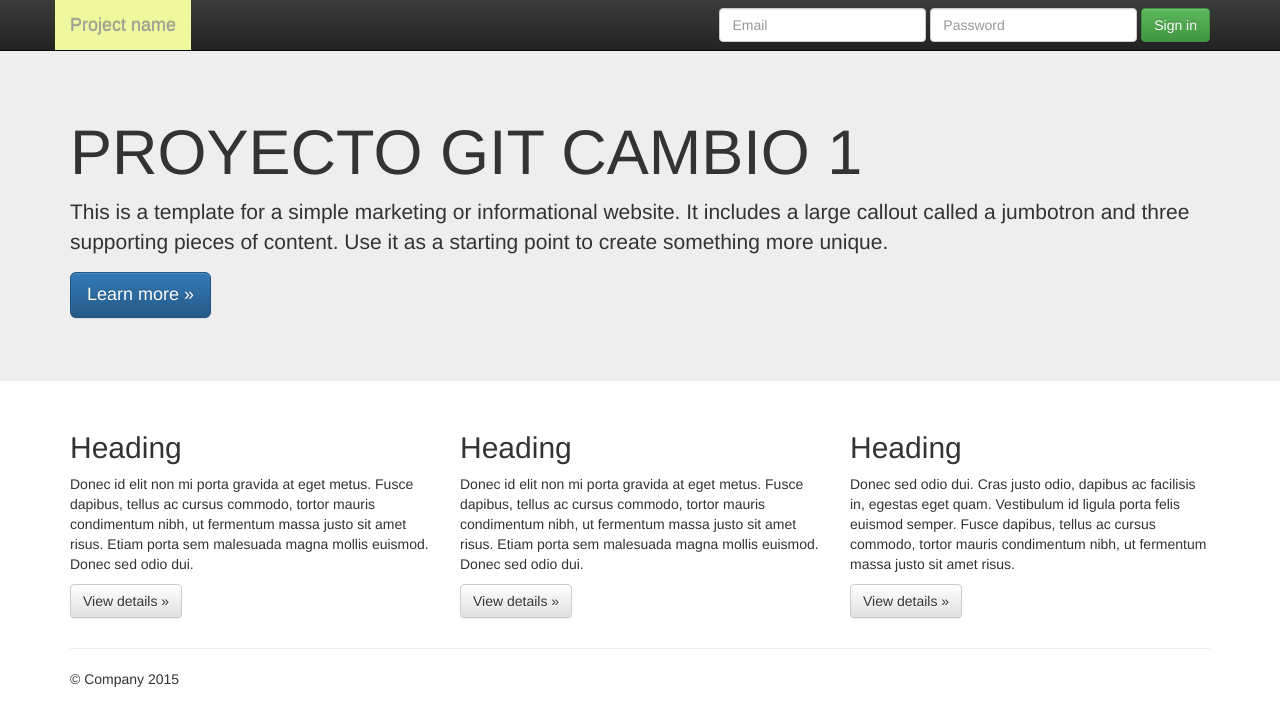
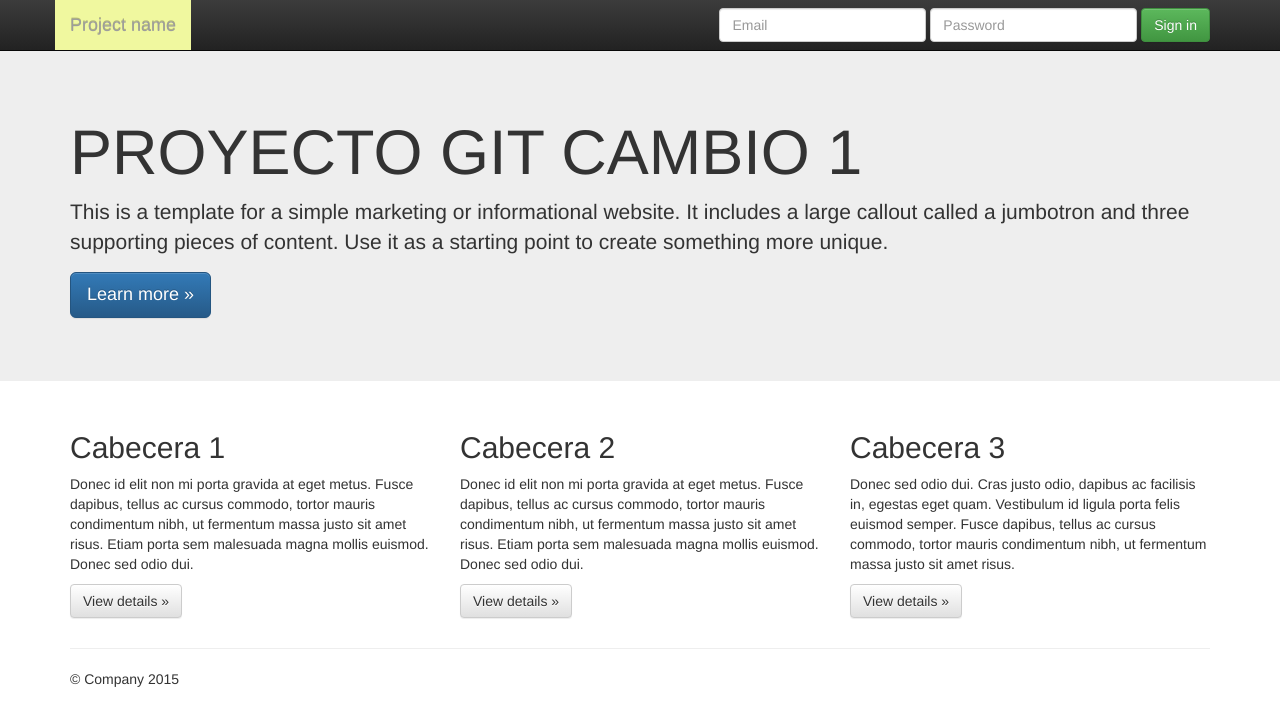
Before and after one commit to carlos2457/Trabajo2_Carlos_Vergara, a plain HTML site: page index.html in a window 1280 px wide. Drawn offline with nearby package versions, Linux system fonts and the light colour scheme.

Commit message:
Cambio 1 Feature2 - Nombre de los Header (cabeceras)

```diff
--- a/index.html
+++ b/index.html
@@ -65,17 +65,17 @@
       <!-- Example row of columns -->
       <div class="row">
         <div class="col-md-4">
-          <h2>Heading</h2>
+          <h2>Cabecera 1</h2>
           <p>Donec id elit non mi porta gravida at eget metus. Fusce dapibus, tellus ac cursus commodo, tortor mauris condimentum nibh, ut fermentum massa justo sit amet risus. Etiam porta sem malesuada magna mollis euismod. Donec sed odio dui. </p>
           <p><a class="btn btn-default" href="#" role="button">View details &raquo;</a></p>
         </div>
         <div class="col-md-4">
-          <h2>Heading</h2>
+          <h2>Cabecera 2</h2>
           <p>Donec id elit non mi porta gravida at eget metus. Fusce dapibus, tellus ac cursus commodo, tortor mauris condimentum nibh, ut fermentum massa justo sit amet risus. Etiam porta sem malesuada magna mollis euismod. Donec sed odio dui. </p>
           <p><a class="btn btn-default" href="#" role="button">View details &raquo;</a></p>
        </div>
         <div class="col-md-4">
-          <h2>Heading</h2>
+          <h2>Cabecera 3</h2>
           <p>Donec sed odio dui. Cras justo odio, dapibus ac facilisis in, egestas eget quam. Vestibulum id ligula porta felis euismod semper. Fusce dapibus, tellus ac cursus commodo, tortor mauris condimentum nibh, ut fermentum massa justo sit amet risus.</p>
           <p><a class="btn btn-default" href="#" role="button">View details &raquo;</a></p>
         </div>
```
